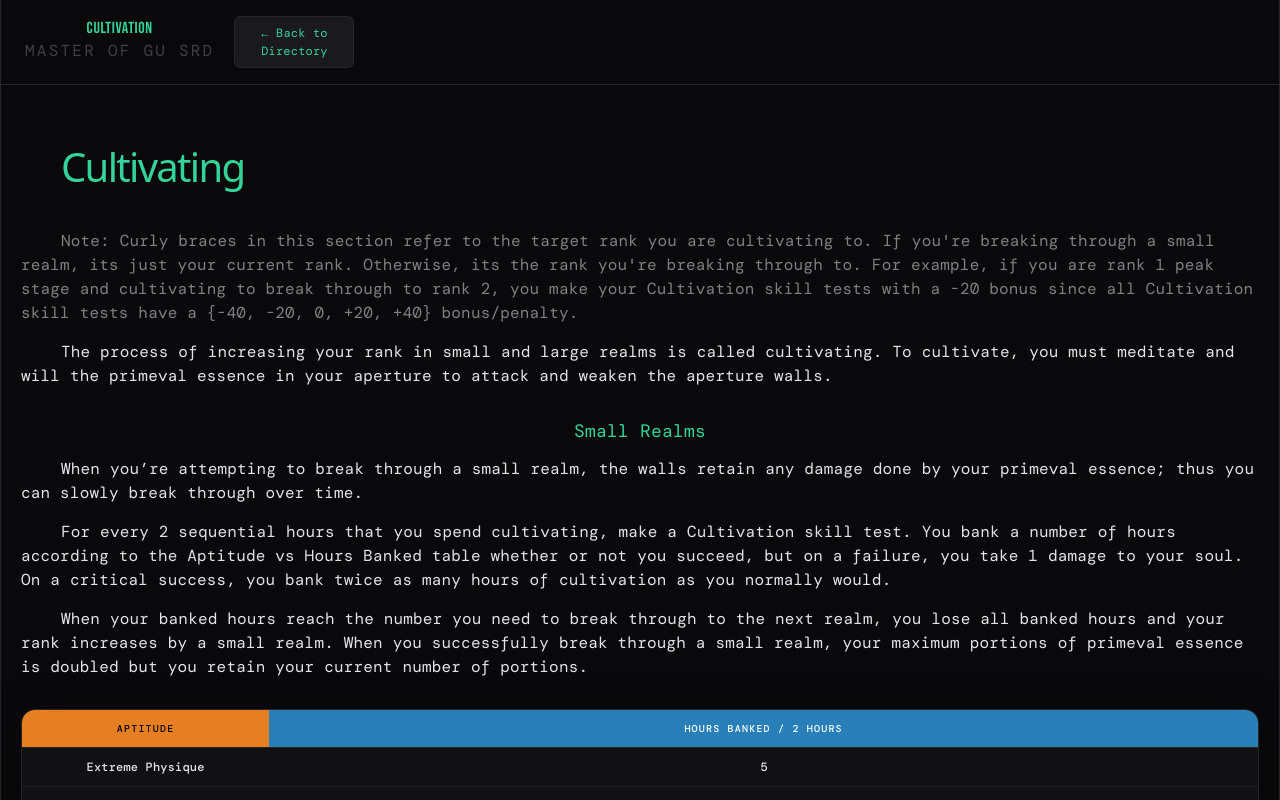
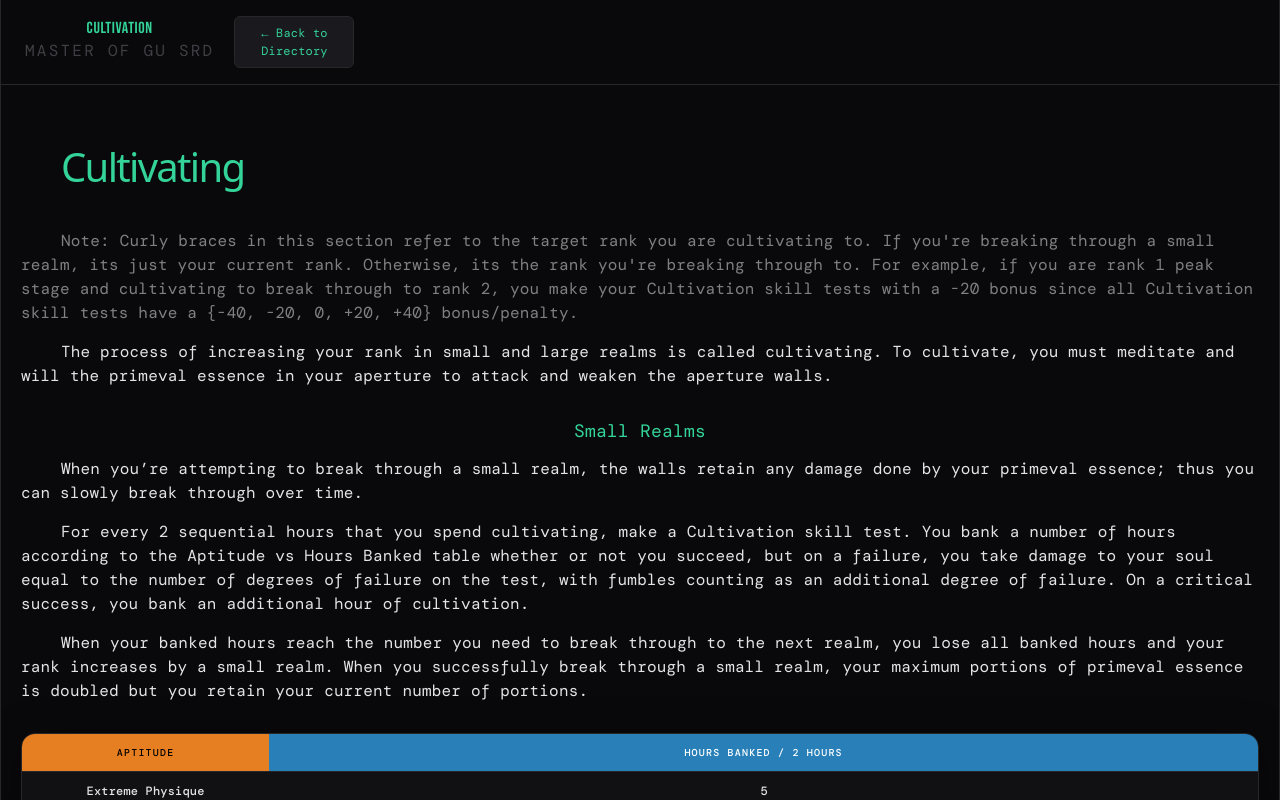
Before and after one commit to sfajfer/Gu-SRD, a React (Vite) app: page /rules/cultivation in a window 1280 px wide. Shown: the top 800 px of the page. Built offline with nearby package versions, Linux system fonts and the light colour scheme; a web font is replaced by a local one.

Commit message:
failing cultivation checks is more punishing at higher ranks.

```diff
--- a/src/components/rules/introduction/Cultivation.jsx
+++ b/src/components/rules/introduction/Cultivation.jsx
@@ -58,7 +58,7 @@ const Cultivation = () => {
                     When you’re attempting to break through a small realm, the walls retain any damage done by your primeval essence; thus you can slowly break through over time.
                 </p>
                 <p className="rule-text">
-                    For every 2 sequential hours that you spend cultivating, make a Cultivation skill test. You bank a number of hours according to the Aptitude vs Hours Banked table whether or not you succeed, but on a failure, you take 1 damage to your soul. On a critical success, you bank twice as many hours of cultivation as you normally would.
+	                For every 2 sequential hours that you spend cultivating, make a Cultivation skill test. You bank a number of hours according to the Aptitude vs Hours Banked table whether or not you succeed, but on a failure, you take damage to your soul equal to the number of degrees of failure on the test, with fumbles counting as an additional degree of failure. On a critical success, you bank an additional hour of cultivation.
                 </p>
                 <p className="rule-text">
                     When your banked hours reach the number you need to break through to the next realm, you lose all banked hours and your rank increases by a small realm. When you successfully break through a small realm, your maximum portions of primeval essence is doubled but you retain your current number of portions.
```
